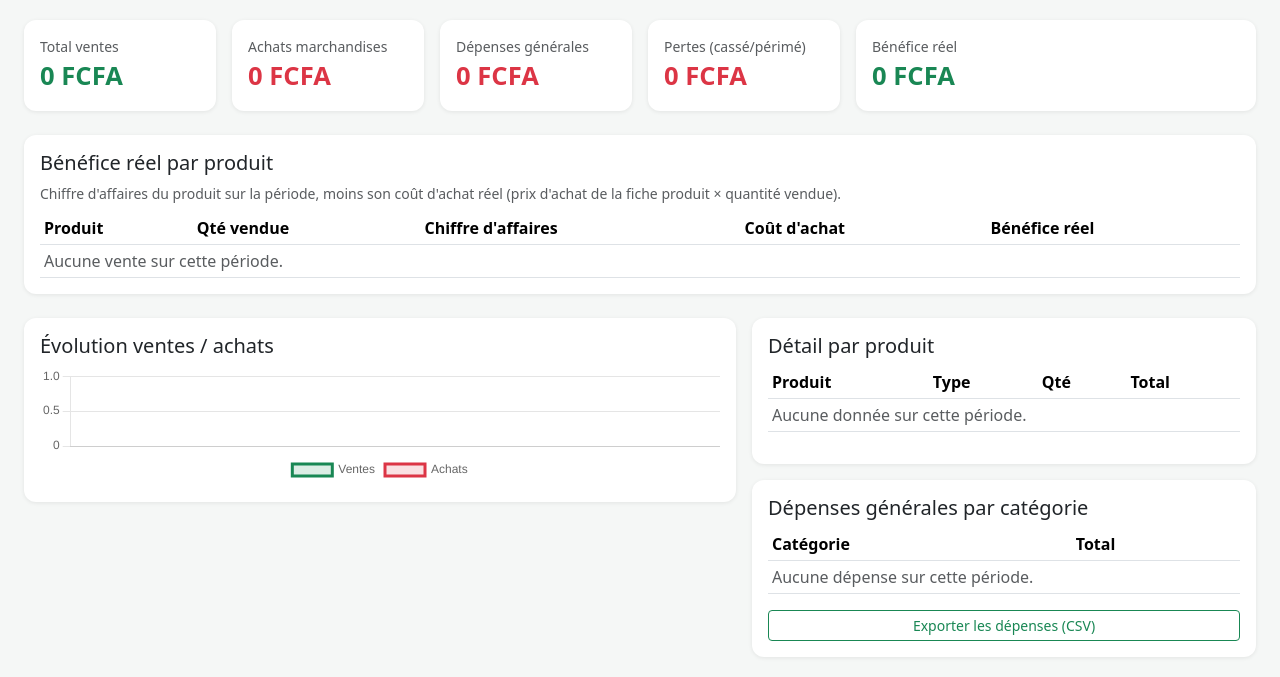
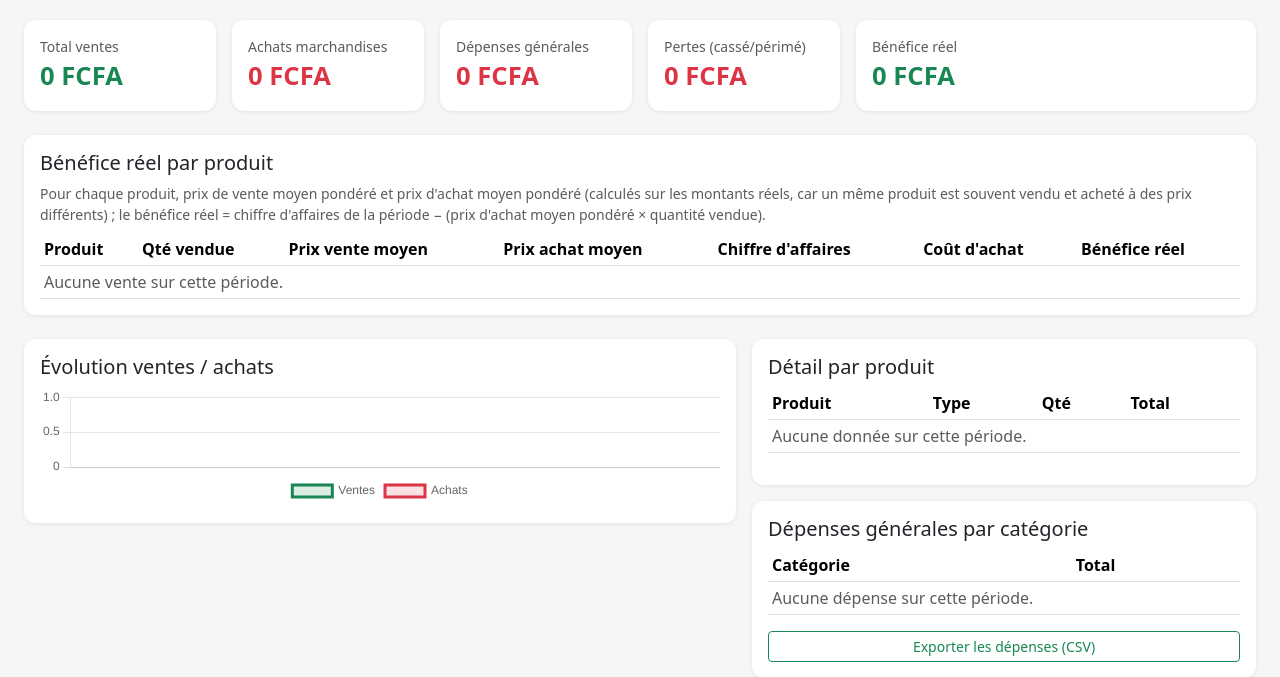
Before and after one commit to Bayegaye/senavipro, a Flask app: page /rapports in a window 1280 px wide; the page is wider, and only the part inside the window is pictured. Shown: the part 260-937 px from the top of that part. Run offline with Flask 3, Linux system fonts and the light colour scheme; a user stored in the database is signed in; parts of the project's set-up code (start-up, migrations or seed data) failed here and were passed over; some libraries are stand-ins or nearby versions.

Commit message:
Update rapports.html

```diff
--- a/templates/rapports.html
+++ b/templates/rapports.html
@@ -57,27 +57,29 @@
   <div class="col-12">
     <div class="card card-stat p-3">
       <h5>Bénéfice réel par produit</h5>
-      <p class="text-muted small mb-2">Chiffre d'affaires du produit sur la période, moins son coût d'achat réel (prix d'achat de la fiche produit × quantité vendue).</p>
+      <p class="text-muted small mb-2">Pour chaque produit, prix de vente moyen pondéré et prix d'achat moyen pondéré (calculés sur les montants réels, car un même produit est souvent vendu et acheté à des prix différents) ; le bénéfice réel = chiffre d'affaires de la période − (prix d'achat moyen pondéré × quantité vendue).</p>
       <div class="table-responsive">
       <table class="table table-sm align-middle mb-0">
-        <thead><tr><th>Produit</th><th>Qté vendue</th><th>Chiffre d'affaires</th><th>Coût d'achat</th><th>Bénéfice réel</th></tr></thead>
+        <thead><tr><th>Produit</th><th>Qté vendue</th><th>Prix vente moyen</th><th>Prix achat moyen</th><th>Chiffre d'affaires</th><th>Coût d'achat</th><th>Bénéfice réel</th></tr></thead>
         <tbody>
         {% for r in benefice_par_produit %}
           <tr>
             <td>{{ r.product.name }}</td>
             <td>{{ '%.0f'|format(r.quantite_vendue) }}</td>
+            <td>{{ '%.0f'|format(r.prix_vente_moyen) }} FCFA</td>
+            <td>{{ '%.0f'|format(r.prix_achat_moyen) }} FCFA</td>
             <td>{{ '%.0f'|format(r.chiffre_affaires) }} FCFA</td>
             <td>{{ '%.0f'|format(r.cout_achat) }} FCFA</td>
             <td class="fw-semibold {% if r.benefice >= 0 %}text-success{% else %}text-danger{% endif %}">{{ '%.0f'|format(r.benefice) }} FCFA</td>
           </tr>
         {% else %}
-          <tr><td colspan="5" class="text-muted">Aucune vente sur cette période.</td></tr>
+          <tr><td colspan="7" class="text-muted">Aucune vente sur cette période.</td></tr>
         {% endfor %}
         </tbody>
         {% if benefice_par_produit %}
         <tfoot>
           <tr class="fw-bold">
-            <td colspan="4" class="text-end">Total bénéfice sur produits vendus</td>
+            <td colspan="6" class="text-end">Total bénéfice sur produits vendus</td>
             <td class="{% if benefice_par_produit|sum(attribute='benefice') >= 0 %}text-success{% else %}text-danger{% endif %}">
               {{ '%.0f'|format(benefice_par_produit|sum(attribute='benefice')) }} FCFA
             </td>
```
